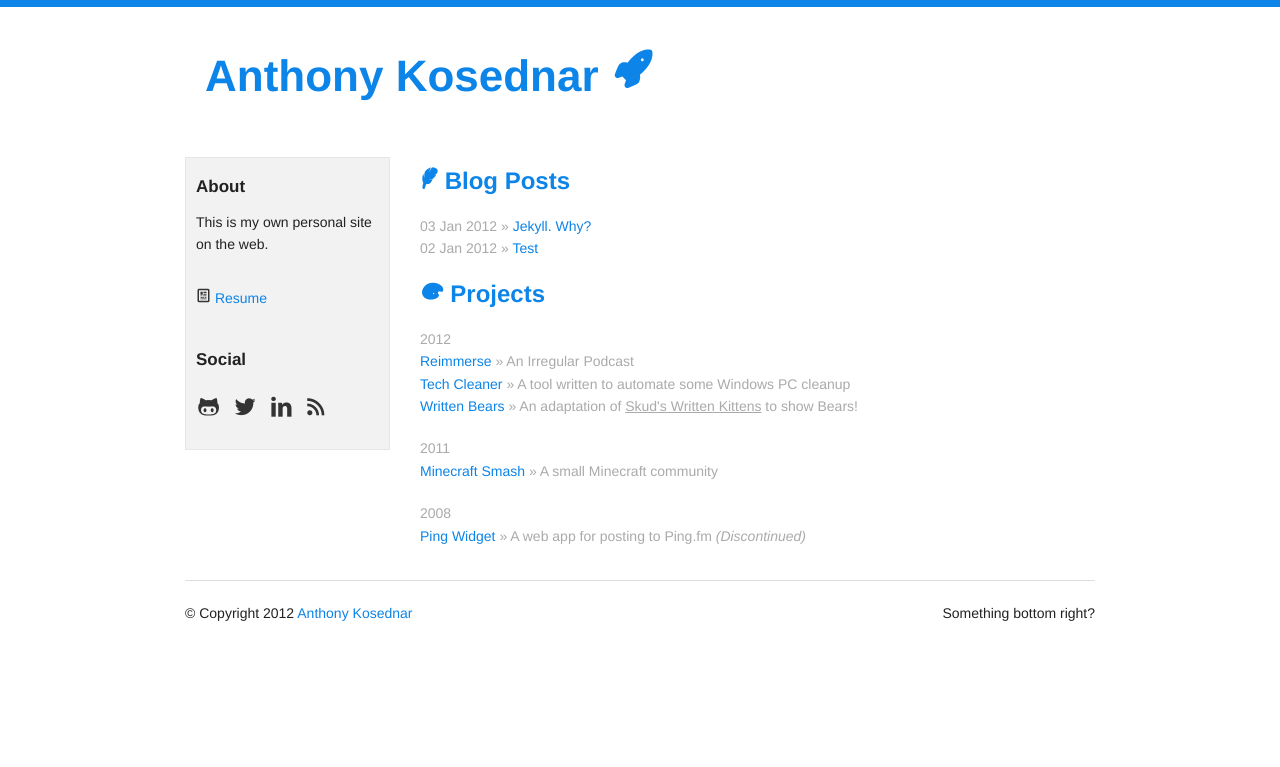
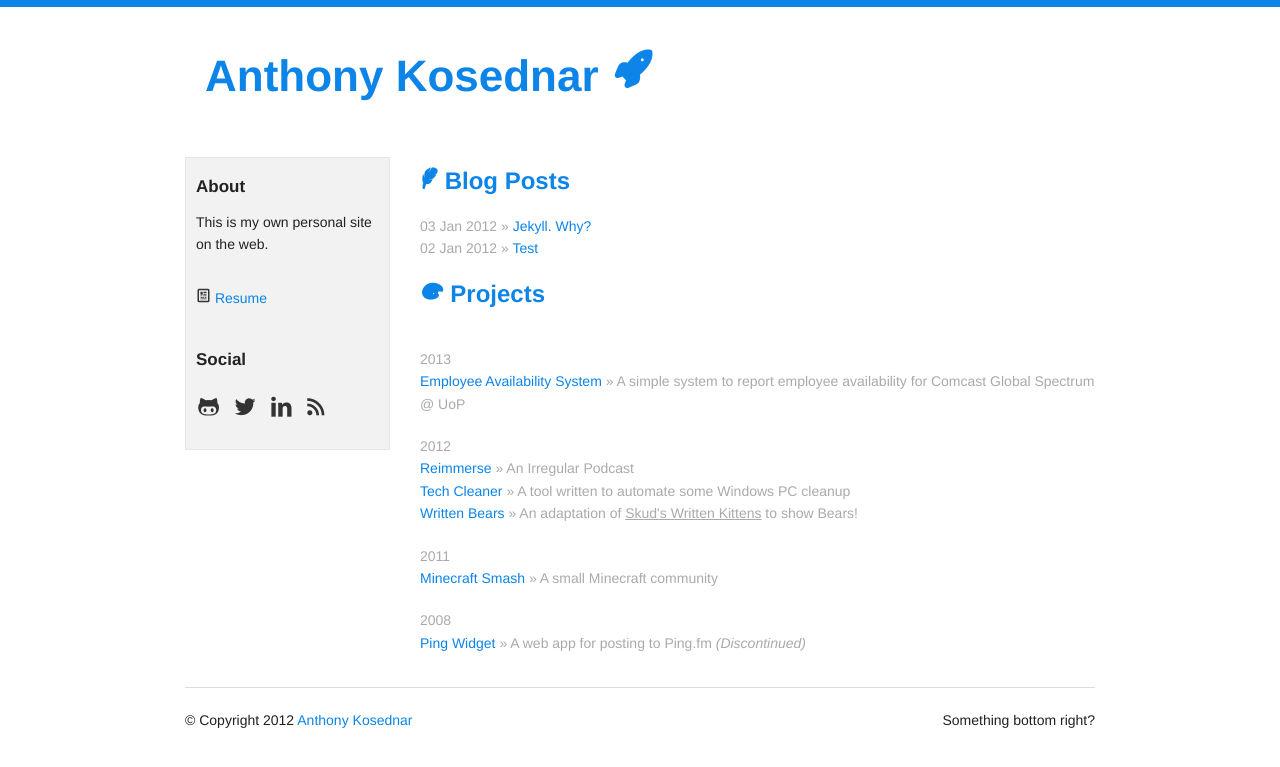
Before and after one commit to akosednar/akosednar.github.com, a Jekyll site: the page built from index.html, in a window 1280 px wide. Shown: the top 767 px of the page. Built offline with Jekyll 4.4.1, drawn with Linux system fonts in a browser that asks for light colours.

Commit message:
Added availability system

```diff
--- a/index.html
+++ b/index.html
@@ -16,7 +16,9 @@ title: Home
          <div class="twelve columns">
        		<h2><span class="icon">&#127912;</span> Projects</h2>
         	<ul class="posts">
-        		<li><span>2012</span></li>
+        		<li class="spacer"><span>2013</span></li>
+        		<li><a href="#" target="_blank">Employee Availability System</a> <span>&raquo; A simple system to report employee availability for Comcast Global Spectrum @ UoP</span></li>
+        		<li class="spacer"><span>2012</span></li>
         		<li><a href="http://reimmer.se" target="_blank">Reimmerse</a> <span>&raquo; An Irregular Podcast</span></li>
         		<li><a href="https://github.com/akosednar/TechCleaner" target="_blank">Tech Cleaner</a> <span>&raquo; A tool written to automate some Windows PC cleanup</span></li>
         		<li><a href="https://github.com/akosednar/writtenbears" target="_blank">Written Bears</a> <span>&raquo; An adaptation of <a href="https://github.com/Skud/writtenkitten" target="_blank">Skud's Written Kittens</a> to show Bears!</span></li>
```
